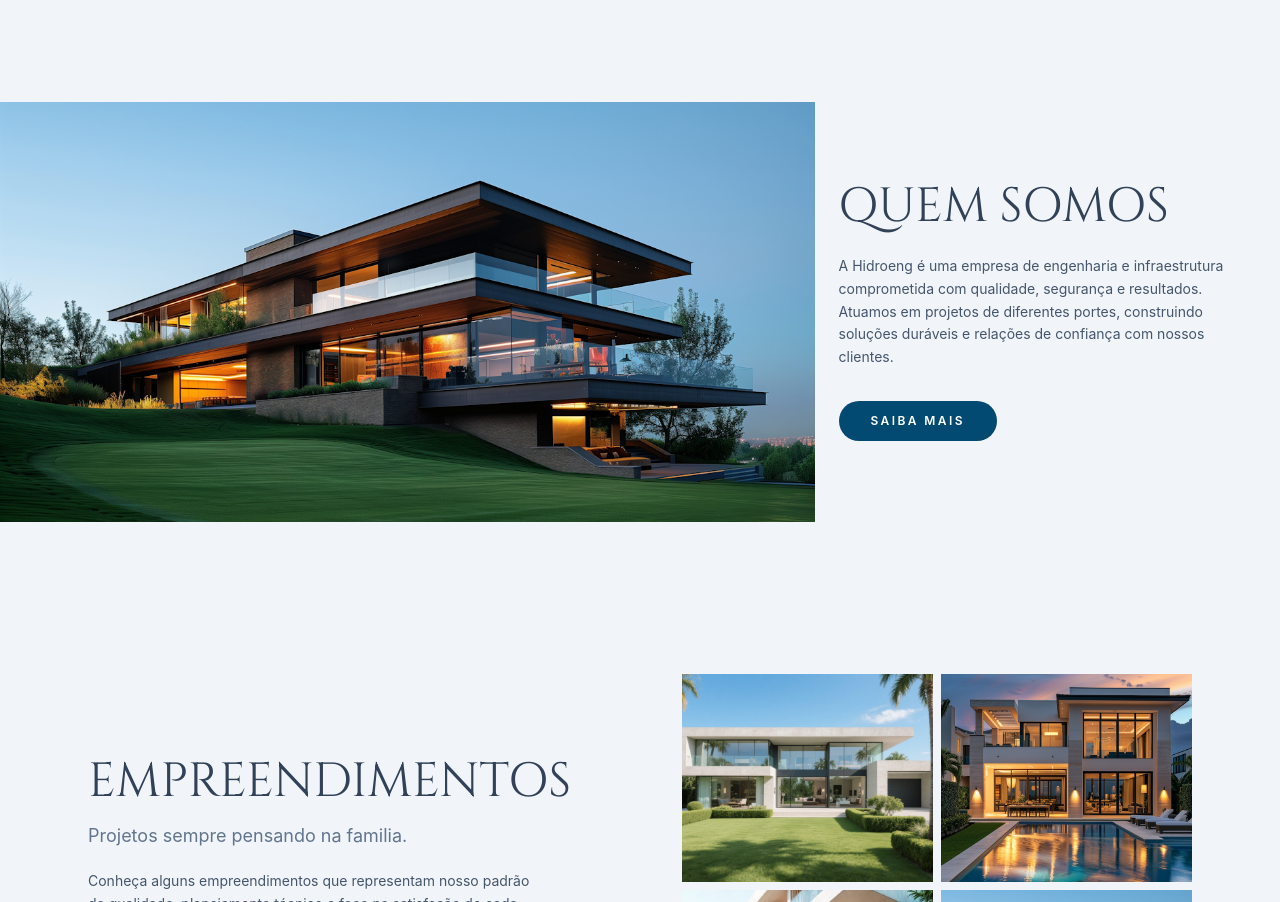
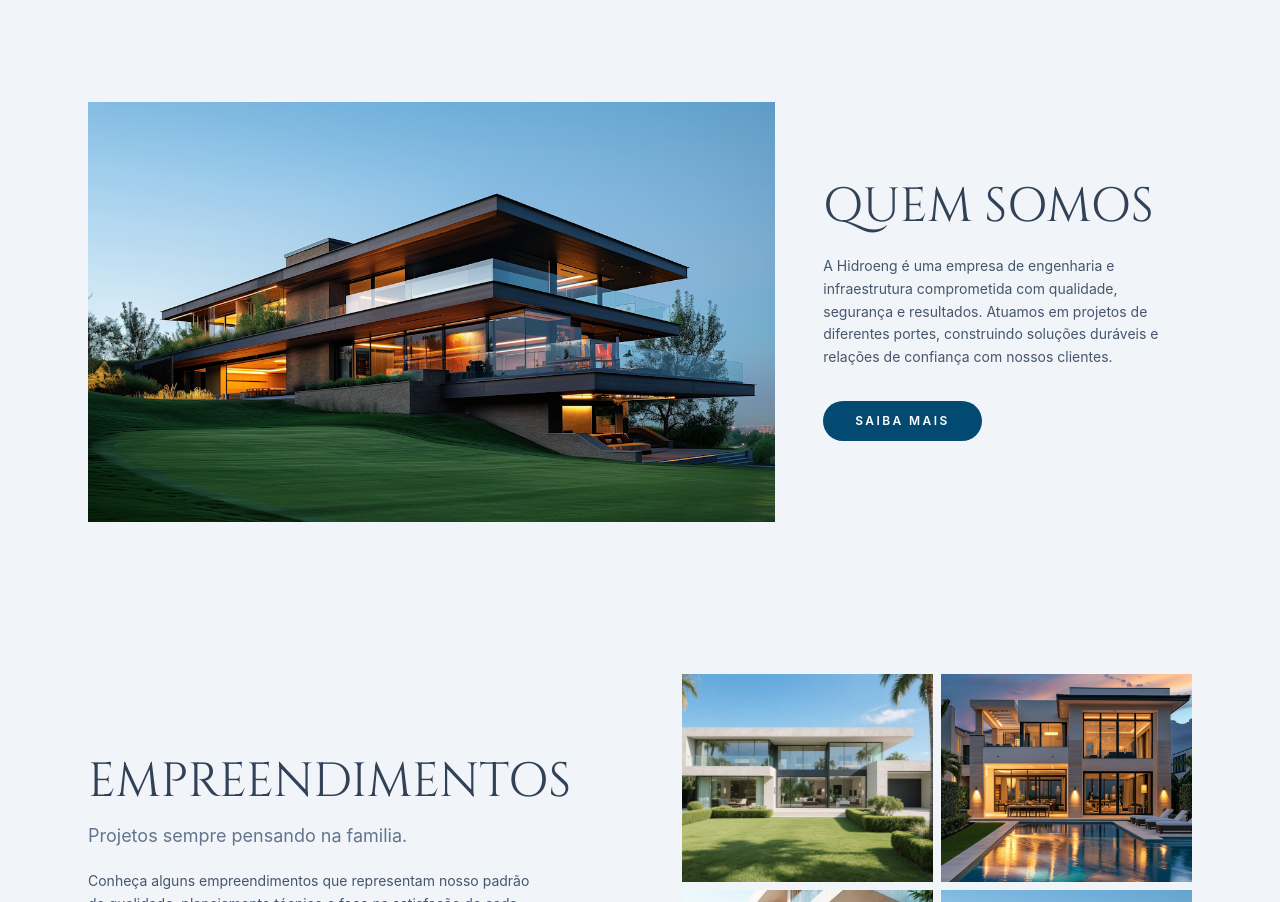
Before and after one commit to RockNicolas/Hidroeng, a React (Vite) app: page / in a window 1280 px wide. Shown: the part 1535-2437 px from the top of the page. Built offline with nearby package versions, Linux system fonts and the light colour scheme.

Commit message:
fix vercel routing and admin redirect

```diff
--- a/src/components/home/WhoWeAreSection.jsx
+++ b/src/components/home/WhoWeAreSection.jsx
@@ -6,7 +6,7 @@ function WhoWeAreSection({ image }) {
 
   return (
     <section ref={ref} className="-mx-[calc(50dvw-50%)] w-dvw overflow-hidden bg-slate-100 py-8 text-slate-800 sm:py-10">
-      <div className="grid items-stretch md:grid-cols-[1.75fr_1fr]">
+      <div className="mx-auto grid max-w-6xl items-stretch gap-4 px-4 sm:px-6 md:grid-cols-[1.75fr_1fr] md:gap-6">
         <div
           className={`flex h-[240px] items-center justify-center bg-slate-100 transition-all duration-1000 sm:h-[320px] md:h-[420px] ${
             isVisible ? 'translate-x-0 opacity-100' : '-translate-x-12 opacity-0'
```
